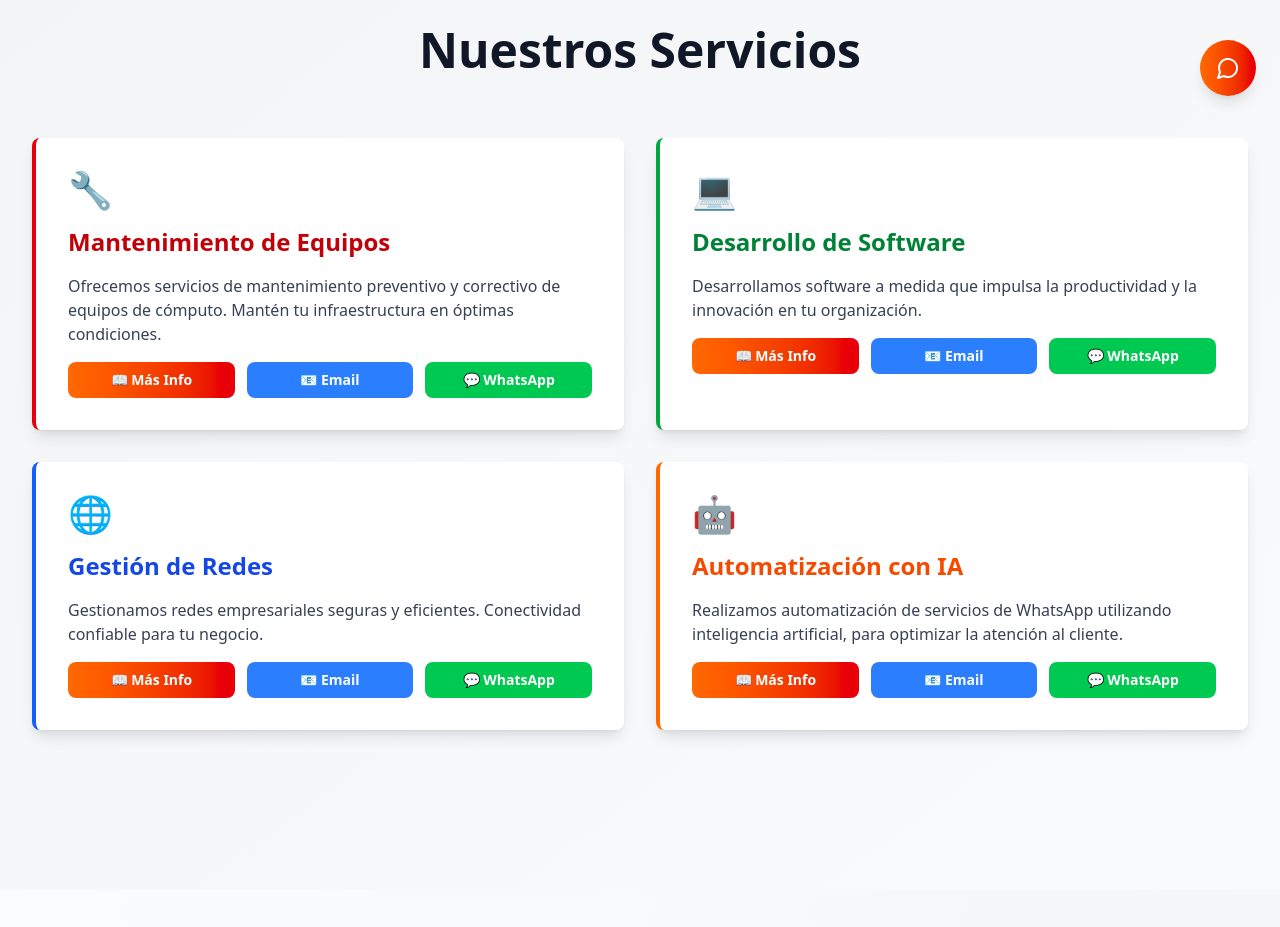
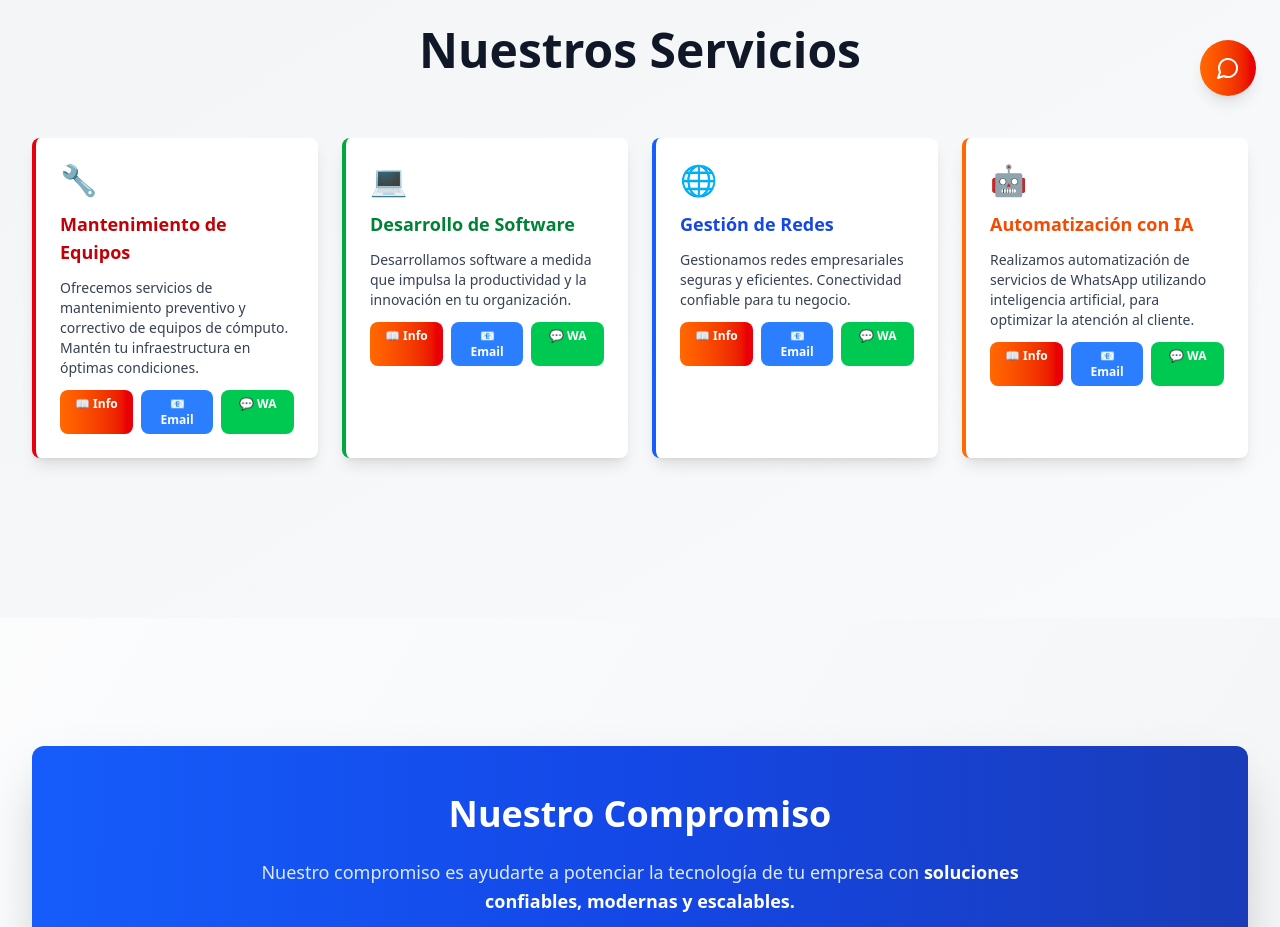
Before and after one commit to JJAR140201/techSynergySolutions, a React (Vite) app: page / in a window 1280 px wide. Shown: the part 680-1607 px from the top of the page. Built offline with nearby package versions, Linux system fonts and the light colour scheme.

Commit message:
Fix: Resize service cards layout to 4-column grid with compact buttons

```diff
--- a/src/App.jsx
+++ b/src/App.jsx
@@ -44,68 +44,68 @@ function App() {
         <section id="servicios" className={`transition-colors duration-300 py-20 md:py-32 ${isDark ? 'bg-gray-800 bg-opacity-50' : 'bg-gradient-to-br from-gray-100 to-gray-50'}`}>
           <div className="max-w-7xl mx-auto px-4 sm:px-6 lg:px-8">
             <h3 className="text-4xl md:text-5xl font-bold text-center mb-16">Nuestros Servicios</h3>
-            <div className="grid md:grid-cols-2 gap-8 mb-8">
-              <div className={`p-8 rounded-lg border-l-4 border-red-600 transition-all duration-300 ${isDark ? 'bg-gray-700 shadow-lg hover:shadow-2xl hover:shadow-red-500/30' : 'bg-white shadow-lg hover:shadow-2xl hover:shadow-red-300/50'}`}>
-                <div className="text-4xl mb-4">🔧</div>
-                <h4 className={`text-2xl font-bold mb-4 ${isDark ? 'text-red-400' : 'text-red-700'}`}>Mantenimiento de Equipos</h4>
-                                <p className={isDark ? 'text-gray-300' : 'text-gray-700'}>Ofrecemos servicios de mantenimiento preventivo y correctivo de equipos de cómputo. Mantén tu infraestructura en óptimas condiciones.</p>
-                <div className="flex gap-3 mt-4">
-                  <a href="#contacto" className="flex-1 bg-gradient-to-r from-orange-500 to-red-600 hover:from-orange-600 hover:to-red-700 text-white font-bold py-2 px-4 rounded-lg transition text-center text-sm">
-                    📖 Más Info
+            <div className="grid md:grid-cols-4 gap-6 mb-8">
+              <div className={`p-6 rounded-lg border-l-4 border-red-600 transition-all duration-300 ${isDark ? 'bg-gray-700 shadow-lg hover:shadow-2xl hover:shadow-red-500/30' : 'bg-white shadow-lg hover:shadow-2xl hover:shadow-red-300/50'}`}>
+                <div className="text-3xl mb-3">🔧</div>
+                <h4 className={`text-lg font-bold mb-3 ${isDark ? 'text-red-400' : 'text-red-700'}`}>Mantenimiento de Equipos</h4>
+                <p className={`text-sm mb-3 ${isDark ? 'text-gray-300' : 'text-gray-700'}`}>Ofrecemos servicios de mantenimiento preventivo y correctivo de equipos de cómputo. Mantén tu infraestructura en óptimas condiciones.</p>
+                <div className="flex gap-2">
+                  <a href="#contacto" className="flex-1 bg-gradient-to-r from-orange-500 to-red-600 hover:from-orange-600 hover:to-red-700 text-white font-bold py-1.5 px-3 rounded-lg transition text-center text-xs">
+                    📖 Info
                   </a>
-                  <a href={`mailto:${CONTACT_INFO.email}`} className="flex-1 bg-blue-500 hover:bg-blue-600 text-white font-bold py-2 px-4 rounded-lg transition text-center text-sm">
+                  <a href={`mailto:${CONTACT_INFO.email}`} className="flex-1 bg-blue-500 hover:bg-blue-600 text-white font-bold py-1.5 px-3 rounded-lg transition text-center text-xs">
                     📧 Email
                   </a>
-                  <a href={CONTACT_INFO.whatsapp} target="_blank" rel="noopener noreferrer" className="flex-1 bg-green-500 hover:bg-green-600 text-white font-bold py-2 px-4 rounded-lg transition text-center text-sm">
-                    💬 WhatsApp
+                  <a href={CONTACT_INFO.whatsapp} target="_blank" rel="noopener noreferrer" className="flex-1 bg-green-500 hover:bg-green-600 text-white font-bold py-1.5 px-3 rounded-lg transition text-center text-xs">
+                    💬 WA
                   </a>
                 </div>
               </div>
-              <div className={`p-8 rounded-lg border-l-4 border-green-600 transition-all duration-300 ${isDark ? 'bg-gray-700 shadow-lg hover:shadow-2xl hover:shadow-green-500/30' : 'bg-white shadow-lg hover:shadow-2xl hover:shadow-green-300/50'}`}>
-                <div className="text-4xl mb-4">💻</div>
-                <h4 className={`text-2xl font-bold mb-4 ${isDark ? 'text-green-400' : 'text-green-700'}`}>Desarrollo de Software</h4>
-                <p className={isDark ? 'text-gray-300' : 'text-gray-700'}>Desarrollamos software a medida que impulsa la productividad y la innovación en tu organización.</p>
-                <div className="flex gap-3 mt-4">
-                  <a href="#contacto" className="flex-1 bg-gradient-to-r from-orange-500 to-red-600 hover:from-orange-600 hover:to-red-700 text-white font-bold py-2 px-4 rounded-lg transition text-center text-sm">
-                    📖 Más Info
+              <div className={`p-6 rounded-lg border-l-4 border-green-600 transition-all duration-300 ${isDark ? 'bg-gray-700 shadow-lg hover:shadow-2xl hover:shadow-green-500/30' : 'bg-white shadow-lg hover:shadow-2xl hover:shadow-green-300/50'}`}>
+                <div className="text-3xl mb-3">💻</div>
+                <h4 className={`text-lg font-bold mb-3 ${isDark ? 'text-green-400' : 'text-green-700'}`}>Desarrollo de Software</h4>
+                <p className={`text-sm mb-3 ${isDark ? 'text-gray-300' : 'text-gray-700'}`}>Desarrollamos software a medida que impulsa la productividad y la innovación en tu organización.</p>
+                <div className="flex gap-2">
+                  <a href="#contacto" className="flex-1 bg-gradient-to-r from-orange-500 to-red-600 hover:from-orange-600 hover:to-red-700 text-white font-bold py-1.5 px-3 rounded-lg transition text-center text-xs">
+                    📖 Info
                   </a>
-                  <a href={`mailto:${CONTACT_INFO.email}`} className="flex-1 bg-blue-500 hover:bg-blue-600 text-white font-bold py-2 px-4 rounded-lg transition text-center text-sm">
+                  <a href={`mailto:${CONTACT_INFO.email}`} className="flex-1 bg-blue-500 hover:bg-blue-600 text-white font-bold py-1.5 px-3 rounded-lg transition text-center text-xs">
                     📧 Email
                   </a>
-                  <a href={CONTACT_INFO.whatsapp} target="_blank" rel="noopener noreferrer" className="flex-1 bg-green-500 hover:bg-green-600 text-white font-bold py-2 px-4 rounded-lg transition text-center text-sm">
-                    💬 WhatsApp
+                  <a href={CONTACT_INFO.whatsapp} target="_blank" rel="noopener noreferrer" className="flex-1 bg-green-500 hover:bg-green-600 text-white font-bold py-1.5 px-3 rounded-lg transition text-center text-xs">
+                    💬 WA
                   </a>
                 </div>
               </div>
-              <div className={`p-8 rounded-lg border-l-4 border-blue-600 transition-all duration-300 ${isDark ? 'bg-gray-700 shadow-lg hover:shadow-2xl hover:shadow-blue-500/30' : 'bg-white shadow-lg hover:shadow-2xl hover:shadow-blue-300/50'}`}>
-                <div className="text-4xl mb-4">🌐</div>
-                <h4 className={`text-2xl font-bold mb-4 ${isDark ? 'text-blue-400' : 'text-blue-700'}`}>Gestión de Redes</h4>
-                <p className={isDark ? 'text-gray-300' : 'text-gray-700'}>Gestionamos redes empresariales seguras y eficientes. Conectividad confiable para tu negocio.</p>
-                <div className="flex gap-3 mt-4">
-                  <a href="#contacto" className="flex-1 bg-gradient-to-r from-orange-500 to-red-600 hover:from-orange-600 hover:to-red-700 text-white font-bold py-2 px-4 rounded-lg transition text-center text-sm">
-                    📖 Más Info
+              <div className={`p-6 rounded-lg border-l-4 border-blue-600 transition-all duration-300 ${isDark ? 'bg-gray-700 shadow-lg hover:shadow-2xl hover:shadow-blue-500/30' : 'bg-white shadow-lg hover:shadow-2xl hover:shadow-blue-300/50'}`}>
+                <div className="text-3xl mb-3">🌐</div>
+                <h4 className={`text-lg font-bold mb-3 ${isDark ? 'text-blue-400' : 'text-blue-700'}`}>Gestión de Redes</h4>
+                <p className={`text-sm mb-3 ${isDark ? 'text-gray-300' : 'text-gray-700'}`}>Gestionamos redes empresariales seguras y eficientes. Conectividad confiable para tu negocio.</p>
+                <div className="flex gap-2">
+                  <a href="#contacto" className="flex-1 bg-gradient-to-r from-orange-500 to-red-600 hover:from-orange-600 hover:to-red-700 text-white font-bold py-1.5 px-3 rounded-lg transition text-center text-xs">
+                    📖 Info
                   </a>
-                  <a href={`mailto:${CONTACT_INFO.email}`} className="flex-1 bg-blue-500 hover:bg-blue-600 text-white font-bold py-2 px-4 rounded-lg transition text-center text-sm">
+                  <a href={`mailto:${CONTACT_INFO.email}`} className="flex-1 bg-blue-500 hover:bg-blue-600 text-white font-bold py-1.5 px-3 rounded-lg transition text-center text-xs">
                     📧 Email
                   </a>
-                  <a href={CONTACT_INFO.whatsapp} target="_blank" rel="noopener noreferrer" className="flex-1 bg-green-500 hover:bg-green-600 text-white font-bold py-2 px-4 rounded-lg transition text-center text-sm">
-                    💬 WhatsApp
+                  <a href={CONTACT_INFO.whatsapp} target="_blank" rel="noopener noreferrer" className="flex-1 bg-green-500 hover:bg-green-600 text-white font-bold py-1.5 px-3 rounded-lg transition text-center text-xs">
+                    💬 WA
                   </a>
                 </div>
               </div>
-              <div className={`p-8 rounded-lg border-l-4 border-orange-500 transition-all duration-300 ${isDark ? 'bg-gray-700 shadow-lg hover:shadow-2xl hover:shadow-orange-500/30' : 'bg-white shadow-lg hover:shadow-2xl hover:shadow-orange-300/50'}`}>
-                <div className="text-4xl mb-4">🤖</div>
-                <h4 className={`text-2xl font-bold mb-4 ${isDark ? 'text-orange-400' : 'text-orange-600'}`}>Automatización con IA</h4>
-                <p className={isDark ? 'text-gray-300' : 'text-gray-700'}>Realizamos automatización de servicios de WhatsApp utilizando inteligencia artificial, para optimizar la atención al cliente.</p>
-                <div className="flex gap-3 mt-4">
-                  <a href="#contacto" className="flex-1 bg-gradient-to-r from-orange-500 to-red-600 hover:from-orange-600 hover:to-red-700 text-white font-bold py-2 px-4 rounded-lg transition text-center text-sm">
-                    📖 Más Info
+              <div className={`p-6 rounded-lg border-l-4 border-orange-500 transition-all duration-300 ${isDark ? 'bg-gray-700 shadow-lg hover:shadow-2xl hover:shadow-orange-500/30' : 'bg-white shadow-lg hover:shadow-2xl hover:shadow-orange-300/50'}`}>
+                <div className="text-3xl mb-3">🤖</div>
+                <h4 className={`text-lg font-bold mb-3 ${isDark ? 'text-orange-400' : 'text-orange-600'}`}>Automatización con IA</h4>
+                <p className={`text-sm mb-3 ${isDark ? 'text-gray-300' : 'text-gray-700'}`}>Realizamos automatización de servicios de WhatsApp utilizando inteligencia artificial, para optimizar la atención al cliente.</p>
+                <div className="flex gap-2">
+                  <a href="#contacto" className="flex-1 bg-gradient-to-r from-orange-500 to-red-600 hover:from-orange-600 hover:to-red-700 text-white font-bold py-1.5 px-3 rounded-lg transition text-center text-xs">
+                    📖 Info
                   </a>
-                  <a href={`mailto:${CONTACT_INFO.email}`} className="flex-1 bg-blue-500 hover:bg-blue-600 text-white font-bold py-2 px-4 rounded-lg transition text-center text-sm">
+                  <a href={`mailto:${CONTACT_INFO.email}`} className="flex-1 bg-blue-500 hover:bg-blue-600 text-white font-bold py-1.5 px-3 rounded-lg transition text-center text-xs">
                     📧 Email
                   </a>
-                  <a href={CONTACT_INFO.whatsapp} target="_blank" rel="noopener noreferrer" className="flex-1 bg-green-500 hover:bg-green-600 text-white font-bold py-2 px-4 rounded-lg transition text-center text-sm">
-                    💬 WhatsApp
+                  <a href={CONTACT_INFO.whatsapp} target="_blank" rel="noopener noreferrer" className="flex-1 bg-green-500 hover:bg-green-600 text-white font-bold py-1.5 px-3 rounded-lg transition text-center text-xs">
+                    💬 WA
                   </a>
                 </div>
               </div>
```
